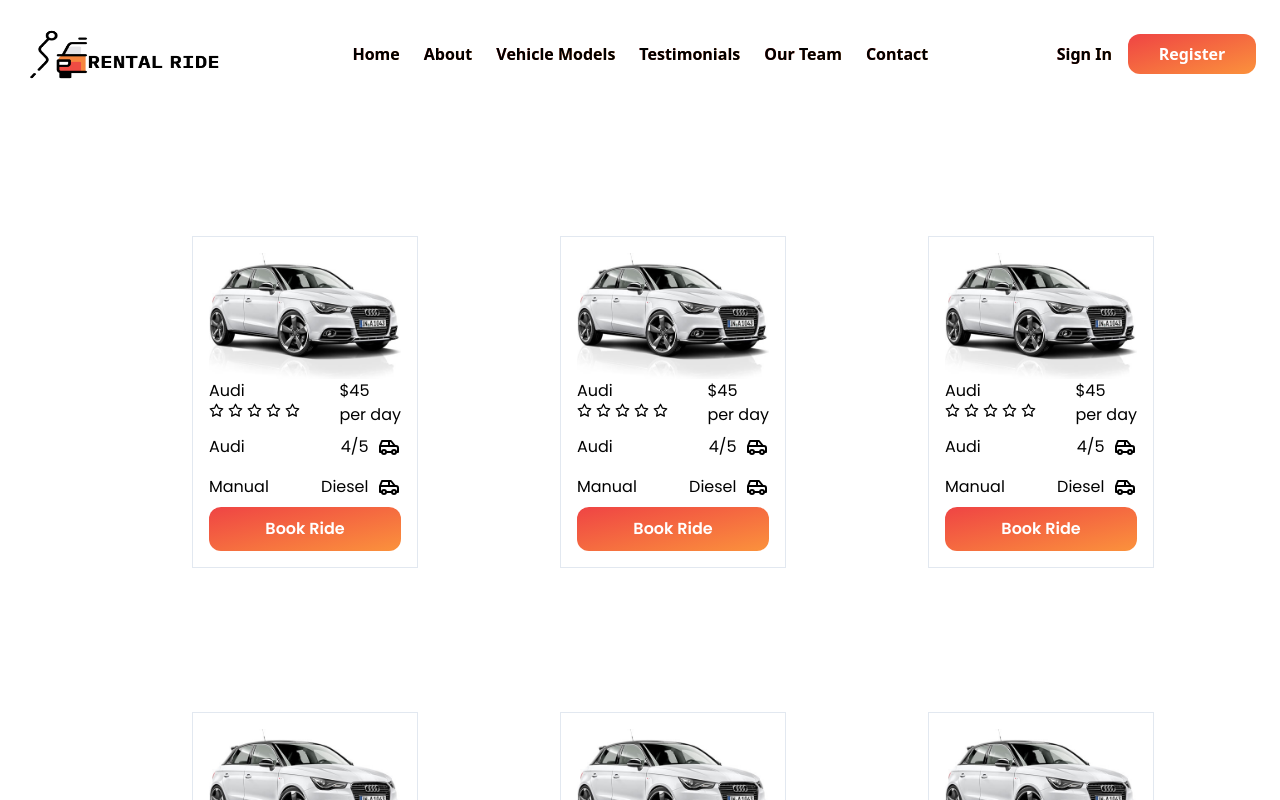
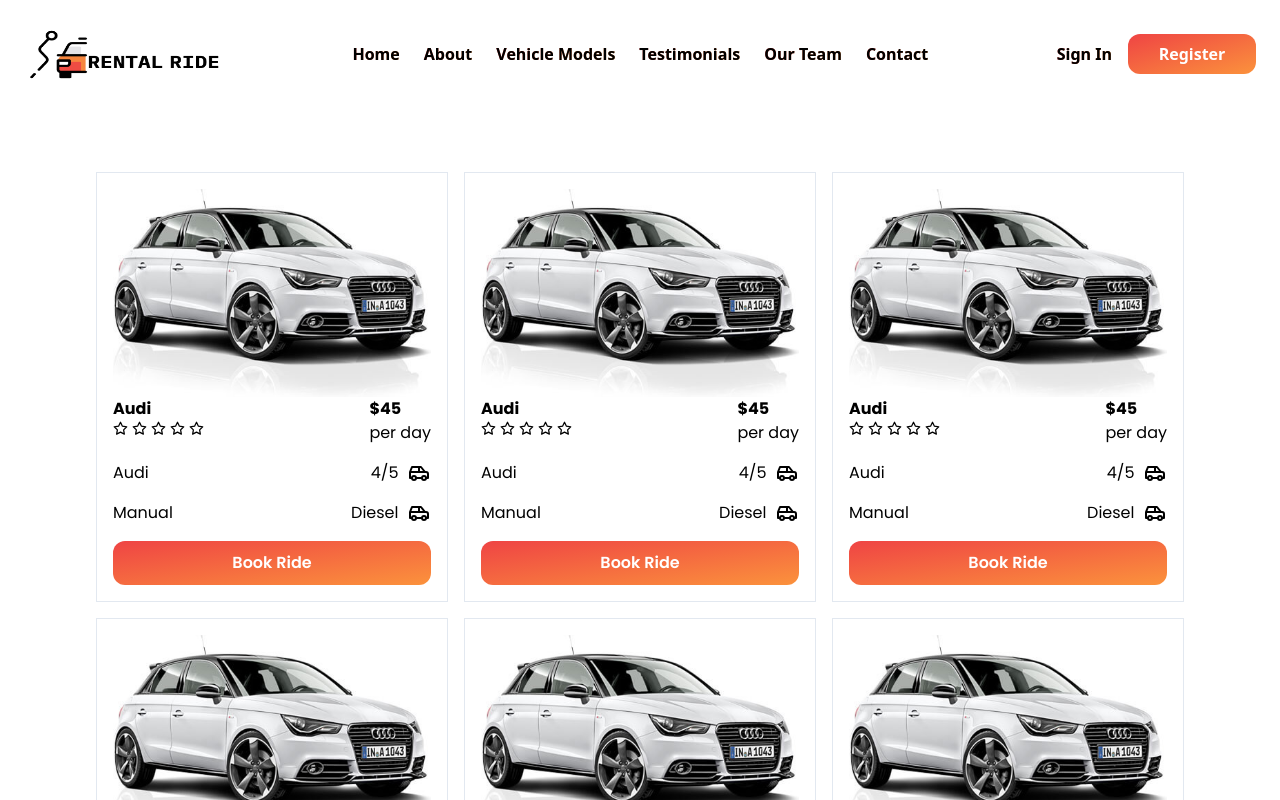
Before and after one commit to BytePrashant/Rental-Ride, a Next.js app: page /vehicles in a window 1280 px wide. Shown: the top 800 px of the page. Built offline with nearby package versions, Linux system fonts and the light colour scheme.

Commit message:
component aligned

```diff
--- a/src/components/VehicleModels.tsx
+++ b/src/components/VehicleModels.tsx
@@ -1,15 +1,13 @@
 export const VehicleModels = () => {
   return (
     <>
-      <section id="Vehicle-Models" className="font-custom1 py-16 md:mx-14">
-        <div className="container mx-auto px-10 md:flex">
-          <div className="content flex flex-col md:flex-row md:gap-40">
+      <div className="content">
         <div className="Models border border-solid border-slate-200">
           <div className="model-content p-4">
-              <img src="./car1.jpg" alt="car-img"/>
-                <div className="name&price flex justify-between">
+            <img src="./car1.jpg" alt="car-img" />
+            <div className="name-price flex justify-between">
               <div className="Name">
-                    <p>Audi</p>
+                <p className="font-bold">Audi</p>
                 <span className="flex gap-1">
                   <svg
                     xmlns="http://www.w3.org/2000/svg"
@@ -84,22 +82,58 @@
                 </span>
               </div>
               <div>
-                    <p>$45</p>
+                <p className="font-bold">$45</p>
                 <p>per day</p>
               </div>
             </div>
-                <div className="model-specs grid grid-rows-2 grid-cols-2 grid-flow-col gap-4 my-2">
+            <div className="model-specs grid grid-rows-2 grid-cols-2 grid-flow-col gap-4 my-4">
               <span className="flex items-center justify-start">Audi</span>
               <span className="flex items-center justify-start">Manual</span>
-                    <span className="flex items-center justify-end">4/5 &nbsp; <svg xmlns="http://www.w3.org/2000/svg" width="24" height="24" viewBox="0 0 24 24" fill="none" stroke="currentColor" stroke-width="2" stroke-linecap="round" stroke-linejoin="round" className="tabler-icon tabler-icon-car"><path d="M7 17m-2 0a2 2 0 1 0 4 0a2 2 0 1 0 -4 0"></path><path d="M17 17m-2 0a2 2 0 1 0 4 0a2 2 0 1 0 -4 0"></path><path d="M5 17h-2v-6l2 -5h9l4 5h1a2 2 0 0 1 2 2v4h-2m-4 0h-6m-6 -6h15m-6 0v-5"></path></svg></span>
-                    <span className="flex items-center justify-end">Diesel &nbsp; <svg xmlns="http://www.w3.org/2000/svg" width="24" height="24" viewBox="0 0 24 24" fill="none" stroke="currentColor" stroke-width="2" stroke-linecap="round" stroke-linejoin="round" className="tabler-icon tabler-icon-car"><path d="M7 17m-2 0a2 2 0 1 0 4 0a2 2 0 1 0 -4 0"></path><path d="M17 17m-2 0a2 2 0 1 0 4 0a2 2 0 1 0 -4 0"></path><path d="M5 17h-2v-6l2 -5h9l4 5h1a2 2 0 0 1 2 2v4h-2m-4 0h-6m-6 -6h15m-6 0v-5"></path></svg></span>
+              <span className="flex items-center justify-end">
+                4/5 &nbsp;{" "}
+                <svg
+                  xmlns="http://www.w3.org/2000/svg"
+                  width="24"
+                  height="24"
+                  viewBox="0 0 24 24"
+                  fill="none"
+                  stroke="currentColor"
+                  stroke-width="2"
+                  stroke-linecap="round"
+                  stroke-linejoin="round"
+                  className="tabler-icon tabler-icon-car"
+                >
+                  <path d="M7 17m-2 0a2 2 0 1 0 4 0a2 2 0 1 0 -4 0"></path>
+                  <path d="M17 17m-2 0a2 2 0 1 0 4 0a2 2 0 1 0 -4 0"></path>
+                  <path d="M5 17h-2v-6l2 -5h9l4 5h1a2 2 0 0 1 2 2v4h-2m-4 0h-6m-6 -6h15m-6 0v-5"></path>
+                </svg>
+              </span>
+              <span className="flex items-center justify-end">
+                Diesel &nbsp;{" "}
+                <svg
+                  xmlns="http://www.w3.org/2000/svg"
+                  width="24"
+                  height="24"
+                  viewBox="0 0 24 24"
+                  fill="none"
+                  stroke="currentColor"
+                  stroke-width="2"
+                  stroke-linecap="round"
+                  stroke-linejoin="round"
+                  className="tabler-icon tabler-icon-car"
+                >
+                  <path d="M7 17m-2 0a2 2 0 1 0 4 0a2 2 0 1 0 -4 0"></path>
+                  <path d="M17 17m-2 0a2 2 0 1 0 4 0a2 2 0 1 0 -4 0"></path>
+                  <path d="M5 17h-2v-6l2 -5h9l4 5h1a2 2 0 0 1 2 2v4h-2m-4 0h-6m-6 -6h15m-6 0v-5"></path>
+                </svg>
+              </span>
             </div>
-                <button className="flex justify-center text-white bg-gradient-to-br from-red-500 to-orange-400 font-semibold px-5 py-2.5 text-center rounded-xl w-48 gap-2 hover:bg-gradient-to-br hover:from-red-600 hover:to-orange-500">Book Ride</button>
+            <button className="flex w-full justify-center text-white bg-gradient-to-br from-red-500 to-orange-400 font-semibold px-5 py-2.5 text-center rounded-xl gap-2 hover:bg-gradient-to-br hover:from-red-600 hover:to-orange-500">
+              Book Ride
+            </button>
           </div>
         </div>
       </div>
-        </div>
-      </section>
     </>
   );
 };
```
Lines whose indentation alone changed are shown as unchanged.
